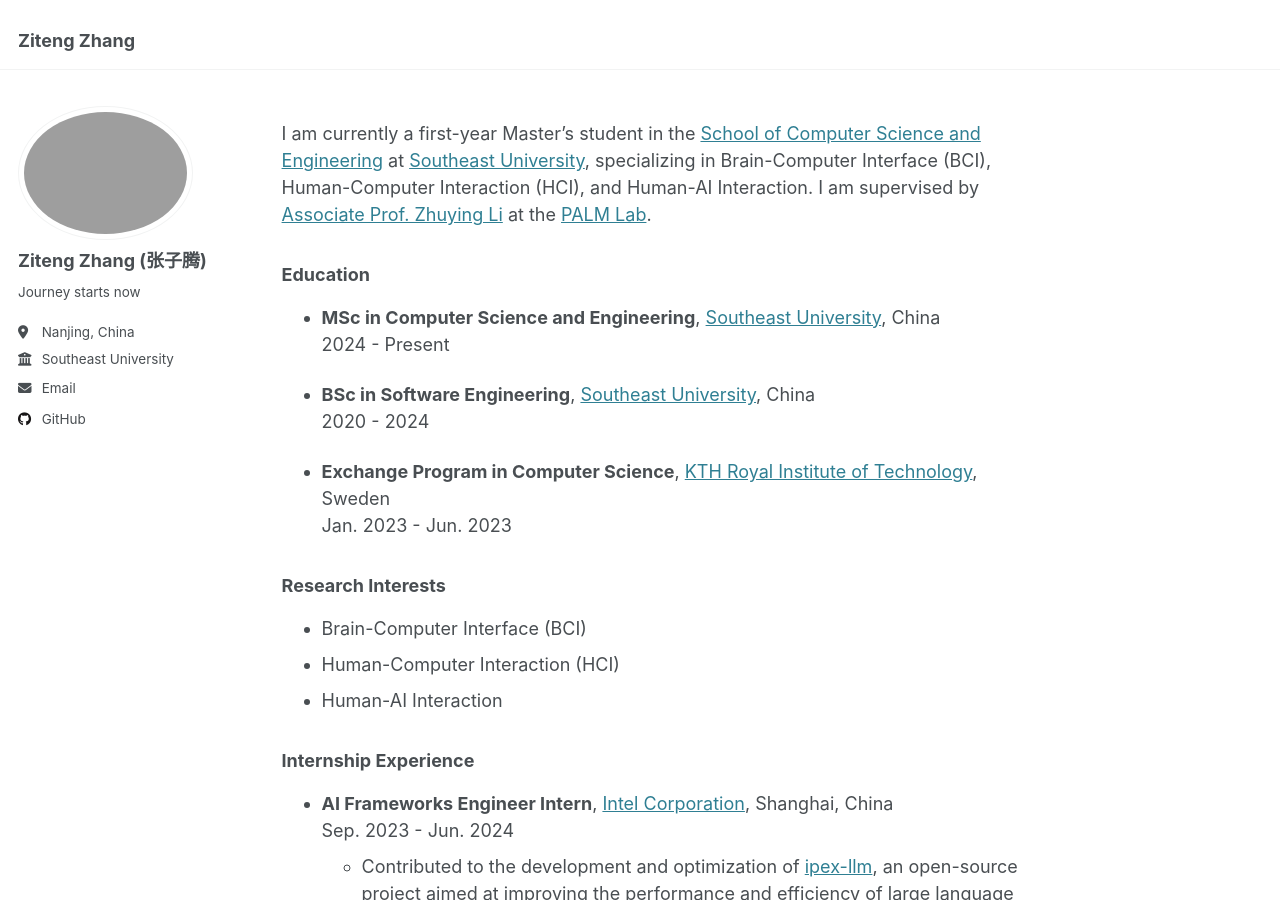
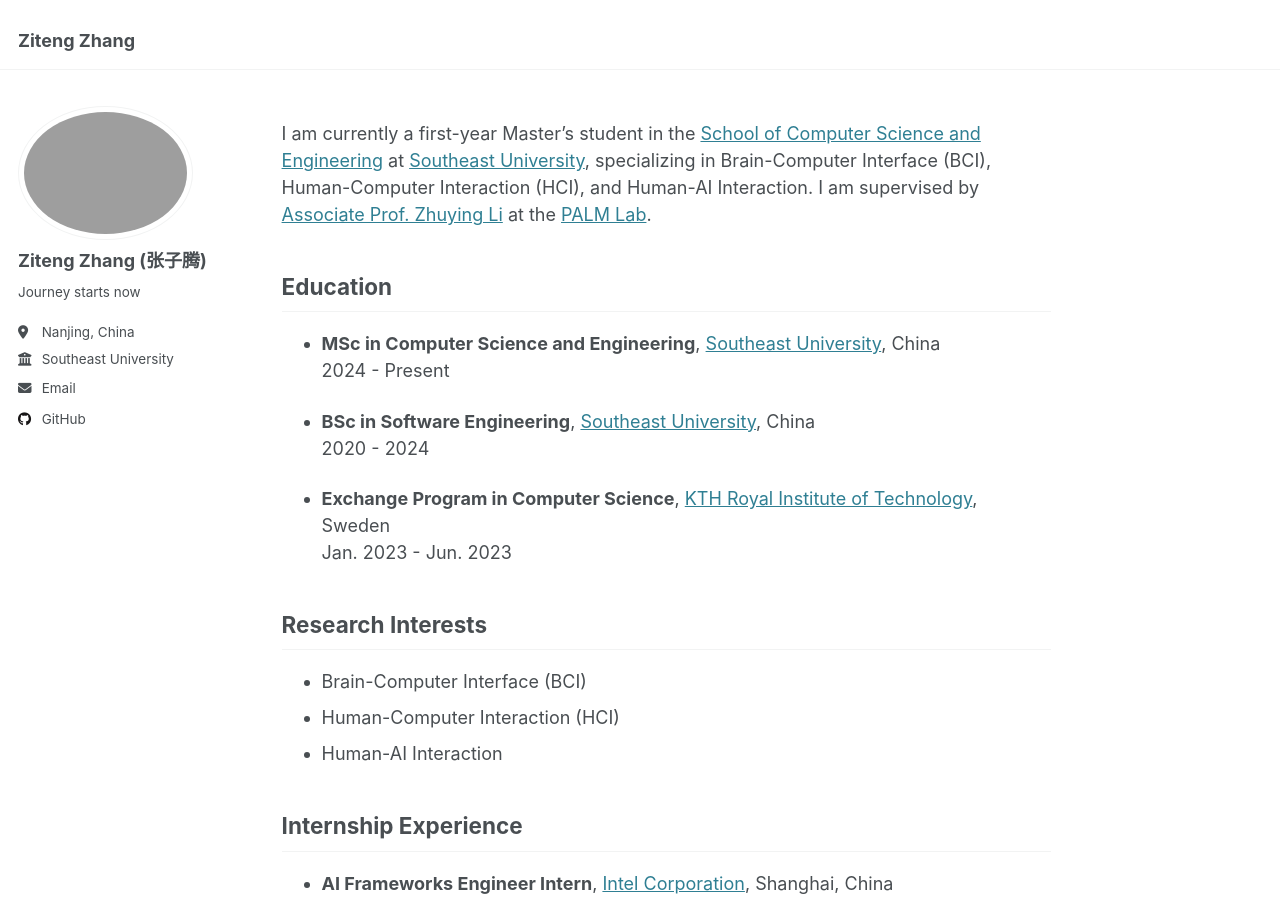
Before and after one commit to Jasonzzt/Jasonzzt.github.io, a Jekyll site: the page built from _pages/about.md, in a window 1280 px wide and 900 px high. Built offline with Jekyll 4.4.1, drawn with Linux system fonts in a browser that asks for light colours.

Commit message:
fix style

```diff
--- a/_pages/about.md
+++ b/_pages/about.md
@@ -9,7 +9,7 @@ redirect_from:
 
 I am currently a first-year Master's student in the [School of Computer Science and Engineering](https://cse.seu.edu.cn/) at [Southeast University](https://www.seu.edu.cn/), specializing in Brain-Computer Interface (BCI), Human-Computer Interaction (HCI), and Human-AI Interaction. I am supervised by [Associate Prof. Zhuying Li](https://zhuyingli.info/) at the [PALM Lab](https://palm.seu.edu.cn/).
 
-### Education
+## Education
 - **MSc in Computer Science and Engineering**, [Southeast University](https://www.seu.edu.cn/), China
   2024 - Present
 
@@ -19,12 +19,12 @@ I am currently a first-year Master's student in the [School of Computer Science
 - **Exchange Program in Computer Science**, [KTH Royal Institute of Technology](https://www.kth.se/en), Sweden
   Jan. 2023 - Jun. 2023
 
-### Research Interests
+## Research Interests
 - Brain-Computer Interface (BCI)
 - Human-Computer Interaction (HCI)
 - Human-AI Interaction
 
-### Internship Experience
+## Internship Experience
 - **AI Frameworks Engineer Intern**, [Intel Corporation](https://www.intel.com/content/www/us/en/homepage.html), Shanghai, China
   Sep. 2023 - Jun. 2024
   - Contributed to the development and optimization of [ipex-llm](https://github.com/intel/ipex-llm), an open-source project aimed at improving the performance and efficiency of large language models on Intel GPU, NPU and CPU.
@@ -33,7 +33,7 @@ I am currently a first-year Master's student in the [School of Computer Science
   Jul. 2023 - Aug. 2023
   - Worked on streaming media applications and system concurrency optimization.
 
-### Awards and Honors
+## Awards and Honors
 - First-class Postgraduate Scholarship, Southeast University (2024)
 - President’s Scholarship, Southeast University (2021)
 - Huawei Scholarship (2023)
@@ -41,5 +41,5 @@ I am currently a first-year Master's student in the [School of Computer Science
 - Excellent Student Cadre, Southeast University (2022)
 - Merit Student, Southeast University (2021)
 
-### Publications
+## Publications
 - Upcoming~
```
